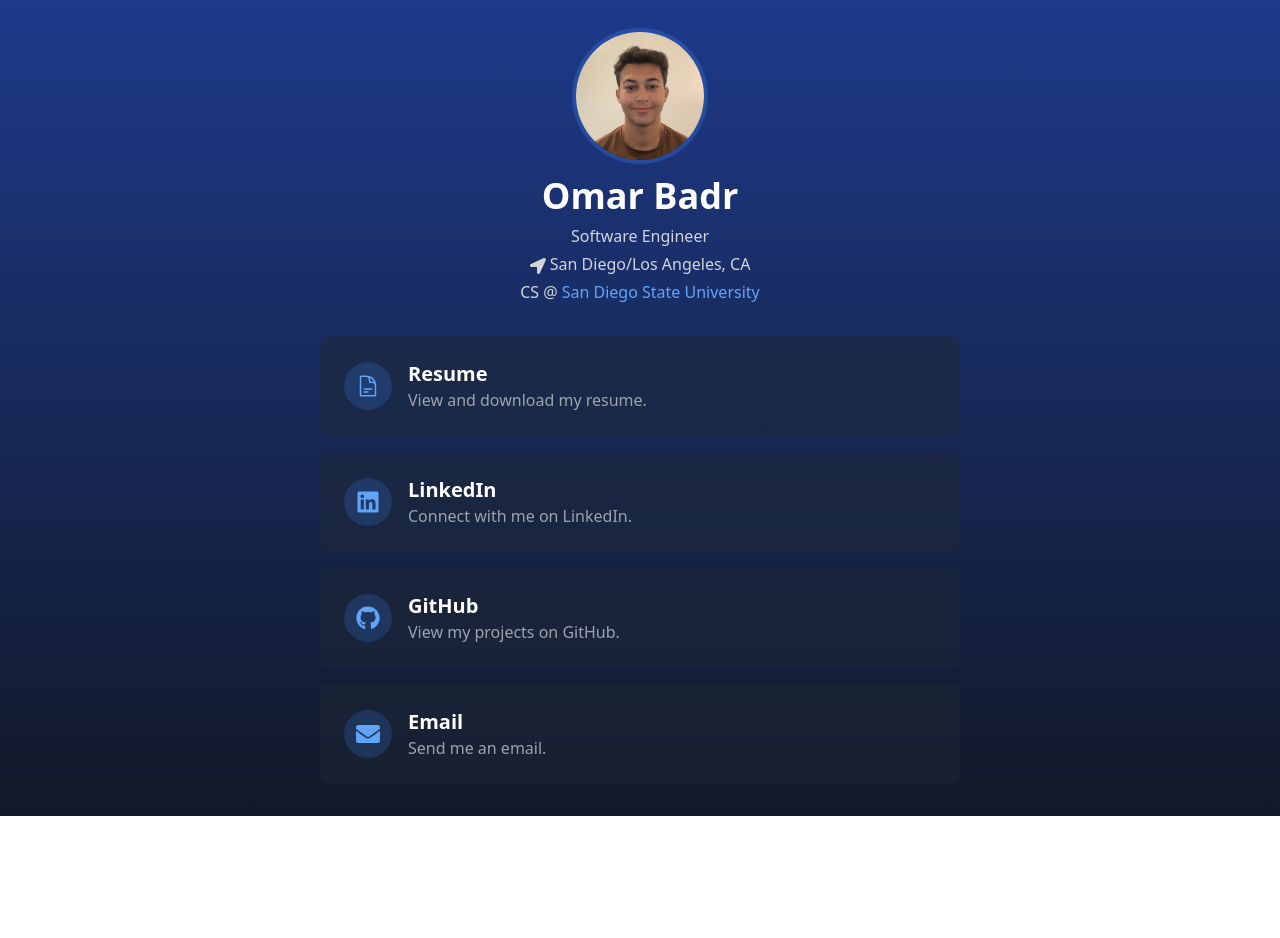
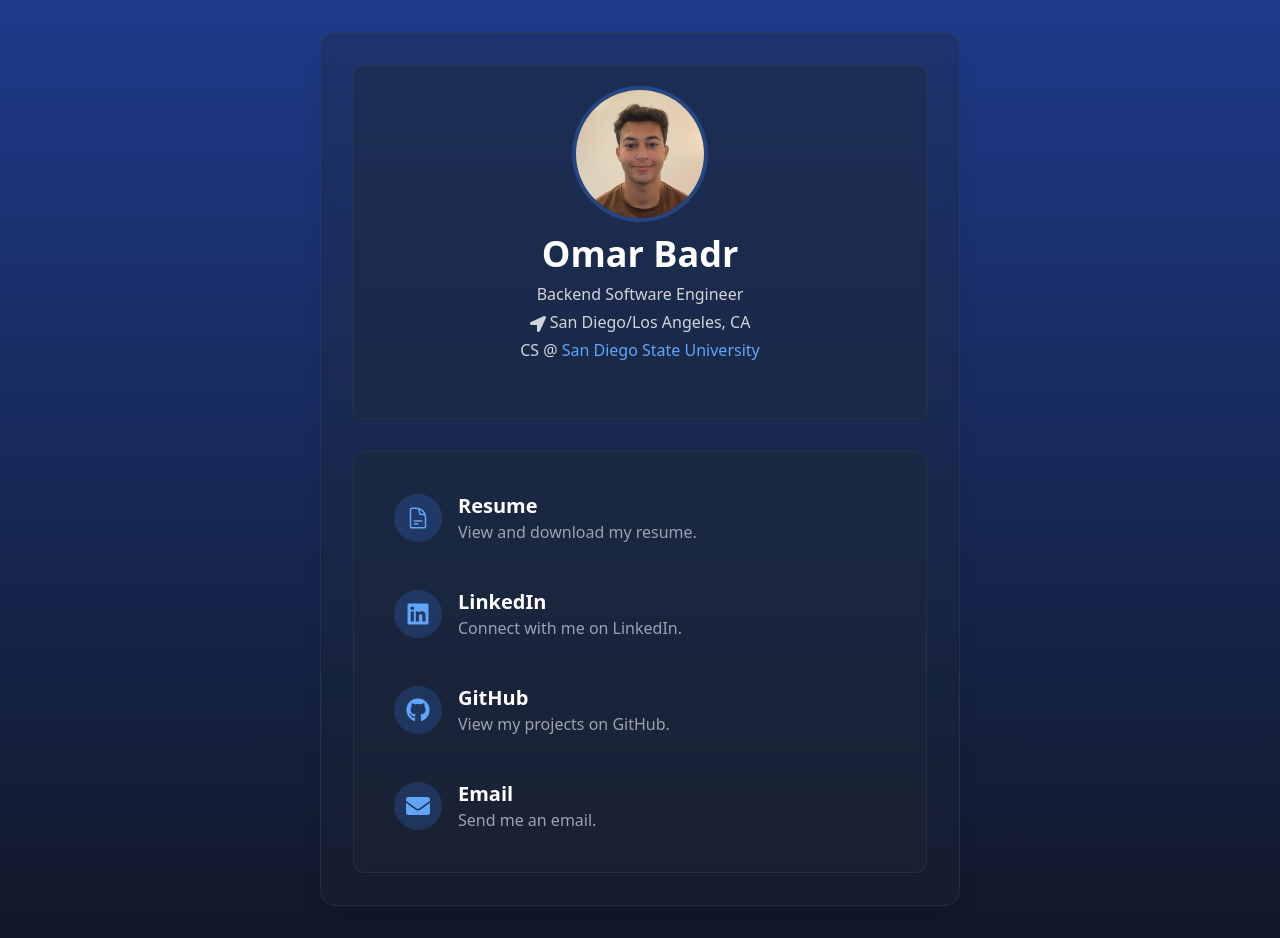
Before and after one commit to badromar00/Omar-Badr-Portfolio, a React (Vite) app: page / in a window 1280 px wide. Before the commit the page ends 816 px from the top, so only its background shows below. Built offline with nearby package versions, Linux system fonts and the light colour scheme.

Commit message:
Enhance layout and styling of App component; update Links and Profile components for improved design

```diff
--- a/src/App.jsx
+++ b/src/App.jsx
@@ -1,3 +1,4 @@
+// src/App.jsx
 import { BrowserRouter as Router } from 'react-router-dom'
 import Profile from './components/Profile'
 import Links from './components/Links'
@@ -5,10 +6,21 @@ import Links from './components/Links'
 export default function App() {
   return (
     <Router>
-      <div className="min-h-screen bg-gradient-to-b from-blue-900 to-gray-900">
+      <div className="min-h-screen bg-gradient-to-b from-blue-900 to-gray-900 flex items-center justify-center">
         <div className="container mx-auto px-4 py-8 max-w-2xl">
-          <Profile />
-          <Links />
+          <div className="bg-gray-800/30 backdrop-blur-sm rounded-2xl p-8 border border-gray-700/50 shadow-xl">
+            <div className="grid gap-8">
+              {/* Profile Section */}
+              <div className="bg-gray-800/40 rounded-xl p-6 border border-gray-700/50">
+                <Profile />
+              </div>
+
+              {/* Links Section */}
+              <div className="bg-gray-800/40 rounded-xl p-6 border border-gray-700/50">
+                <Links />
+              </div>
+            </div>
+          </div>
         </div>
       </div>
     </Router>
--- a/src/components/Links.jsx
+++ b/src/components/Links.jsx
@@ -31,12 +31,12 @@ export default function Links() {
   ]
 
   return (
-    <div className="space-y-4">
+    <div className="space-y-3">
       {links.map((link) => (
         <a
           key={link.title}
           href={link.url}
-          className="block p-6 bg-gray-800/50 rounded-lg hover:bg-gray-800/70 transition duration-200"
+          className="block p-4 hover:bg-gray-700/50 rounded-lg transition duration-200"
           target={link.title !== 'Email' ? '_blank' : undefined}
           rel={link.title !== 'Email' ? 'noopener noreferrer' : undefined}
         >
--- a/src/components/Profile.jsx
+++ b/src/components/Profile.jsx
@@ -14,7 +14,7 @@ export default function Profile() {
       </div>
       <h1 className="text-4xl font-bold text-white mb-2">Omar Badr</h1>
       <p className="text-gray-300 mb-1">
-        Software Engineer
+        Backend Software Engineer
       </p>
       <p className="text-gray-300 mb-1">
         <FaLocationArrow className="inline-block" /> San Diego/Los Angeles, CA</p>
```
